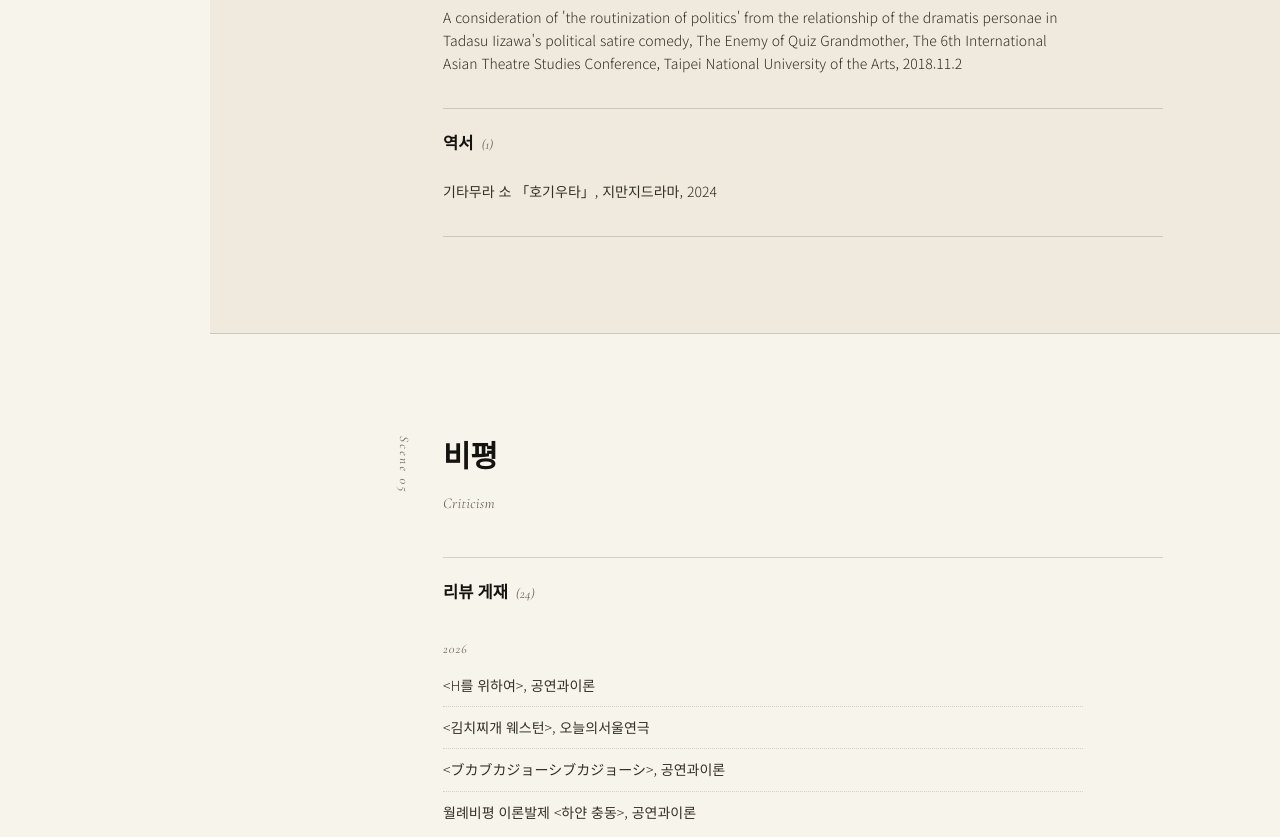
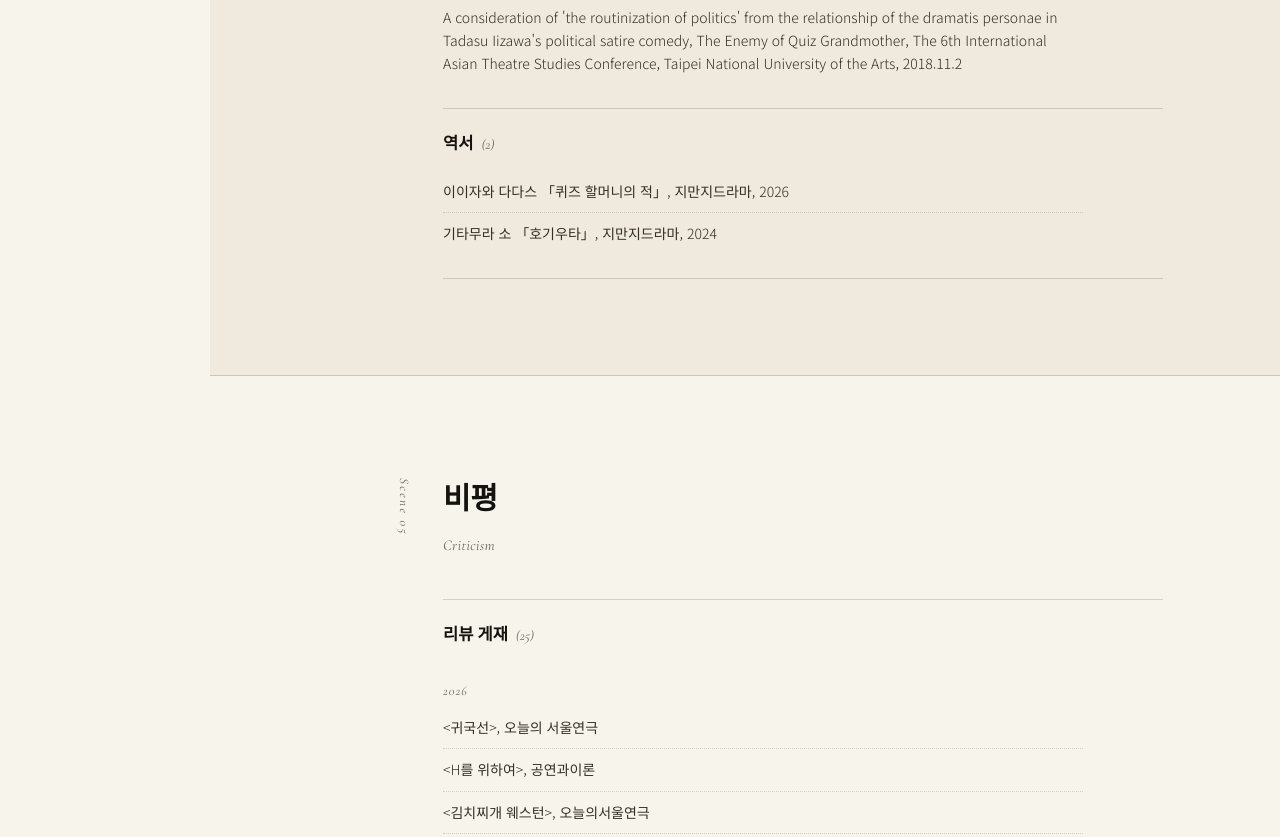
Before and after one commit to dismalvin/home, a plain HTML site: page index.html in a window 1280 px wide. Shown: the part 3140-3977 px from the top of the page. Drawn offline with nearby package versions, Linux system fonts and the light colour scheme; a web font is replaced by a local one.

Commit message:
Update 2026 criticism, translation, and critic activities

```diff
--- a/index.html
+++ b/index.html
@@ -452,8 +452,9 @@
           </div>
 
           <div class="rep-group">
-            <div class="rep-head">역서<span class="count">(1)</span></div>
+            <div class="rep-head">역서<span class="count">(2)</span></div>
             <ul class="rep-list">
+              <li>이이자와 다다스 「퀴즈 할머니의 적」, 지만지드라마, 2026</li>
               <li>기타무라 소 「호기우타」, 지만지드라마, 2024</li>
             </ul>
           </div>
@@ -473,9 +474,10 @@
 
         <div class="reveal">
           <div class="rep-group">
-            <div class="rep-head">리뷰 게재<span class="count">(24)</span></div>
+            <div class="rep-head">리뷰 게재<span class="count">(25)</span></div>
             <div class="year-head">2026</div>
             <ul class="rep-list">
+              <li>&lt;귀국선&gt;, 오늘의 서울연극</li>
               <li>&lt;H를 위하여&gt;, 공연과이론</li>
               <li>&lt;김치찌개 웨스턴&gt;, 오늘의서울연극</li>
               <li>&lt;ブカブカジョーシブカジョーシ&gt;, 공연과이론</li>
@@ -556,6 +558,7 @@
           <div>
             <h3>번역 공연</h3>
             <ul>
+              <li>기타무라 소 &lt;호기우타&gt;</li>
               <li>데라야마 슈지 &lt;레밍 – 세계의 끝까지 데려가 줘-&gt;</li>
               <li>기시다 구니오 &lt;목숨을 가지고 노는 두 남자&gt;</li>
               <li>미시마 유키오 &lt;유야&gt;</li>
@@ -578,6 +581,9 @@
           <div>
             <h3>Critic</h3>
             <ul>
+              <li>2026 여성연극제 합평 발제 &lt;사천의 착한 여자&gt;, &lt;당신의 쓰고 쓴&gt;</li>
+              <li>2026 거창세계대학연극제 합평 발제</li>
+              <li>2026 서울연극제 합평 발제 &lt;은의 혀&gt;</li>
               <li>2026 서울연극제 자유경연작 심사위원</li>
               <li>2025 한국문화예술위원회 과정비평 프로젝트 &lt;극장의 도로시&gt;</li>
               <li>2025 서울연극제 합평회 발제 &lt;장소&gt;</li>
```
